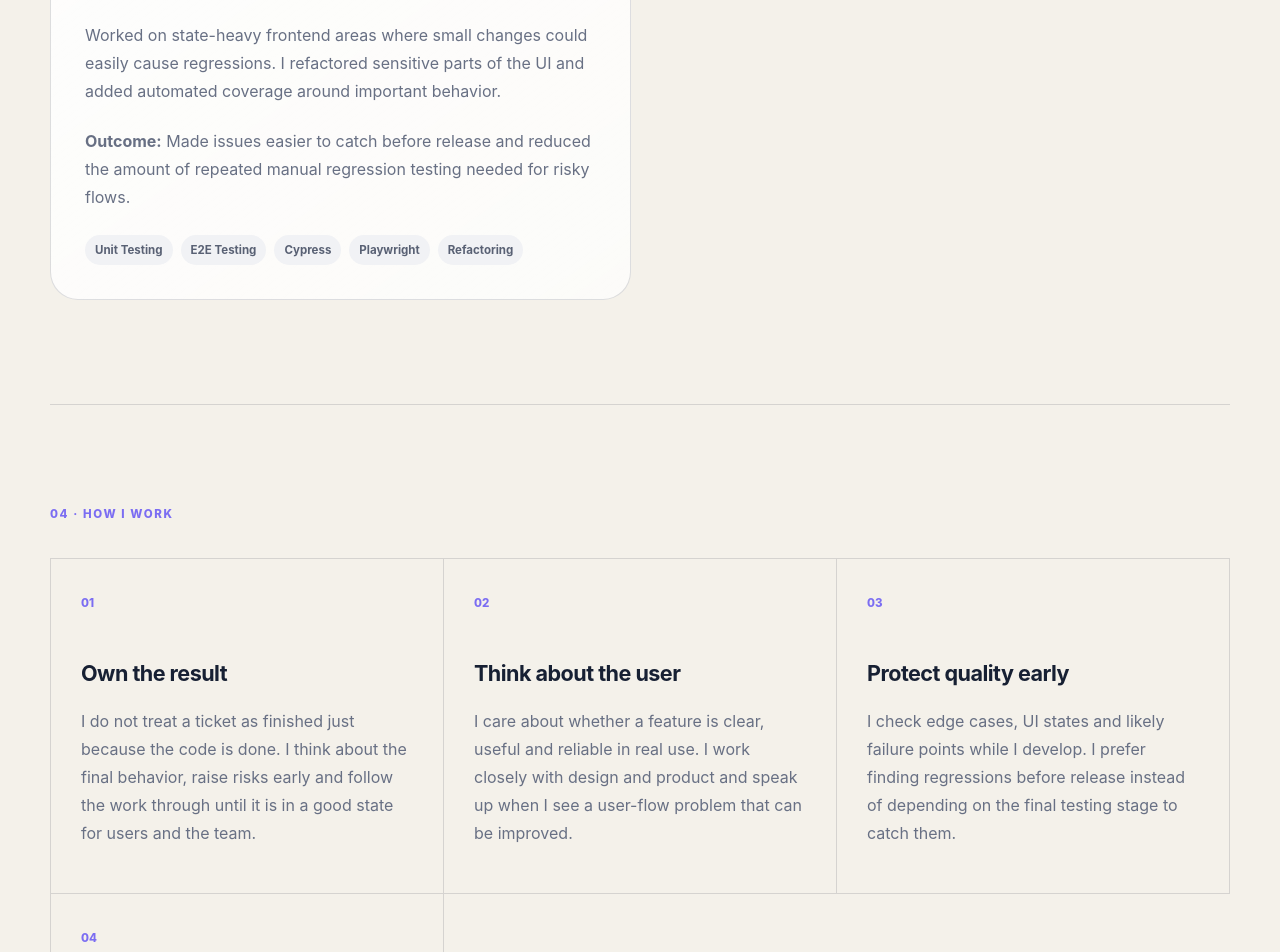
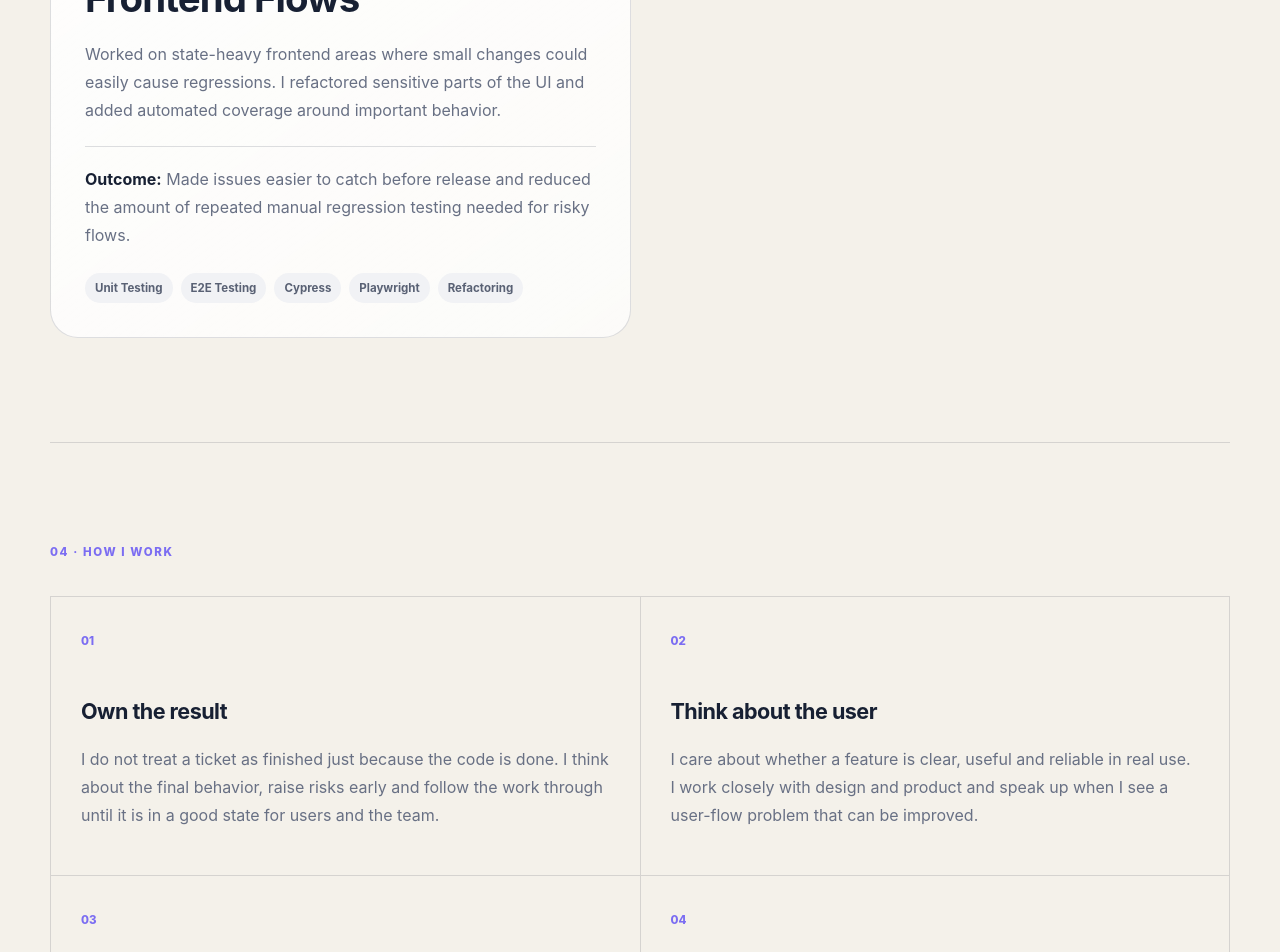
Before and after one commit to gitygity/Portfolio, a Next.js app: page /Portfolio/ in a window 1280 px wide. Shown: the part 4960-5912 px from the top of the page. Built offline with nearby package versions, Linux system fonts and the light colour scheme.

Commit message:
improve case study and principles layout

```diff
--- a/app/globals.css
+++ b/app/globals.css
@@ -528,13 +528,24 @@ main {
   line-height: 1.75;
 }
 
+.projectCard .projectOutcome {
+  margin-top: 18px;
+  padding-top: 18px;
+  border-top: 1px solid var(--line);
+  color: #495165;
+}
+
+.projectOutcome strong {
+  color: var(--ink);
+}
+
 .principles {
   padding-block: 100px;
 }
 
 .principlesGrid {
   display: grid;
-  grid-template-columns: repeat(3, 1fr);
+  grid-template-columns: repeat(2, 1fr);
   border-top: 1px solid var(--line);
   border-left: 1px solid var(--line);
 }
```
